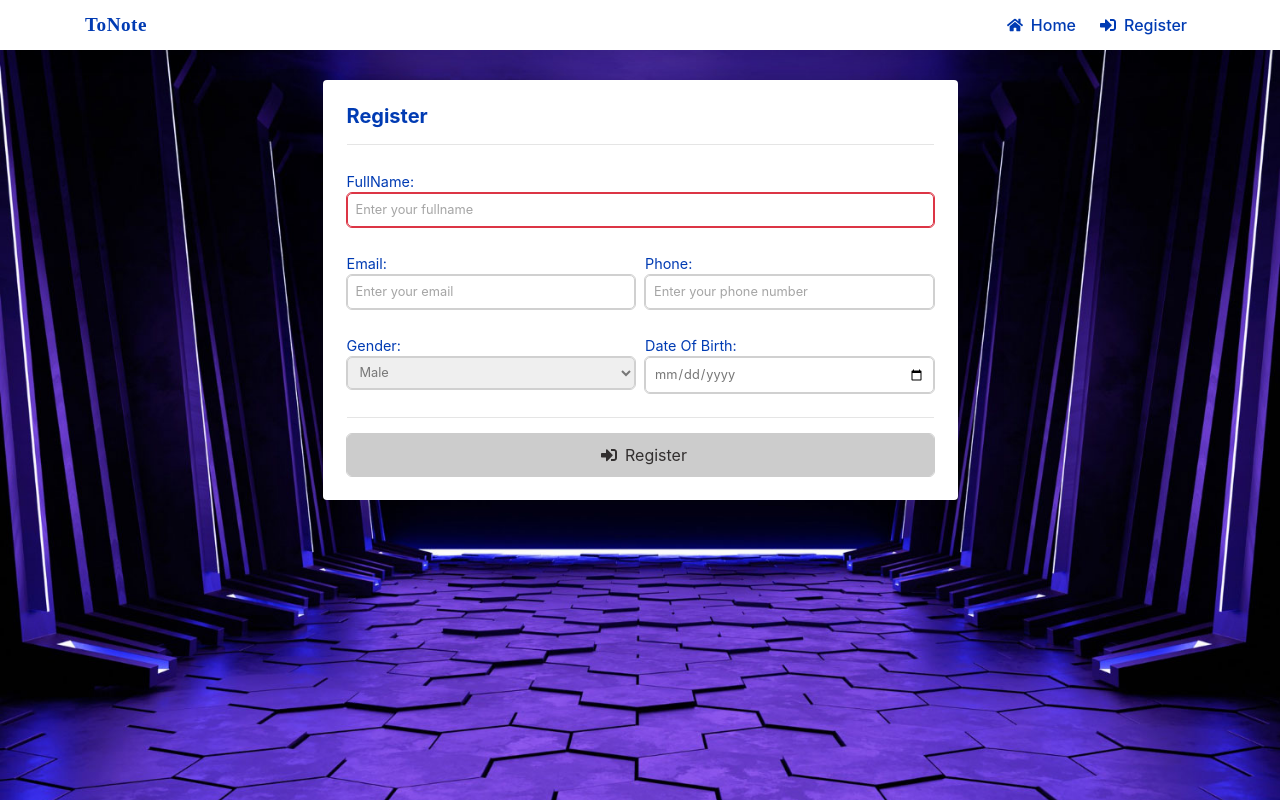
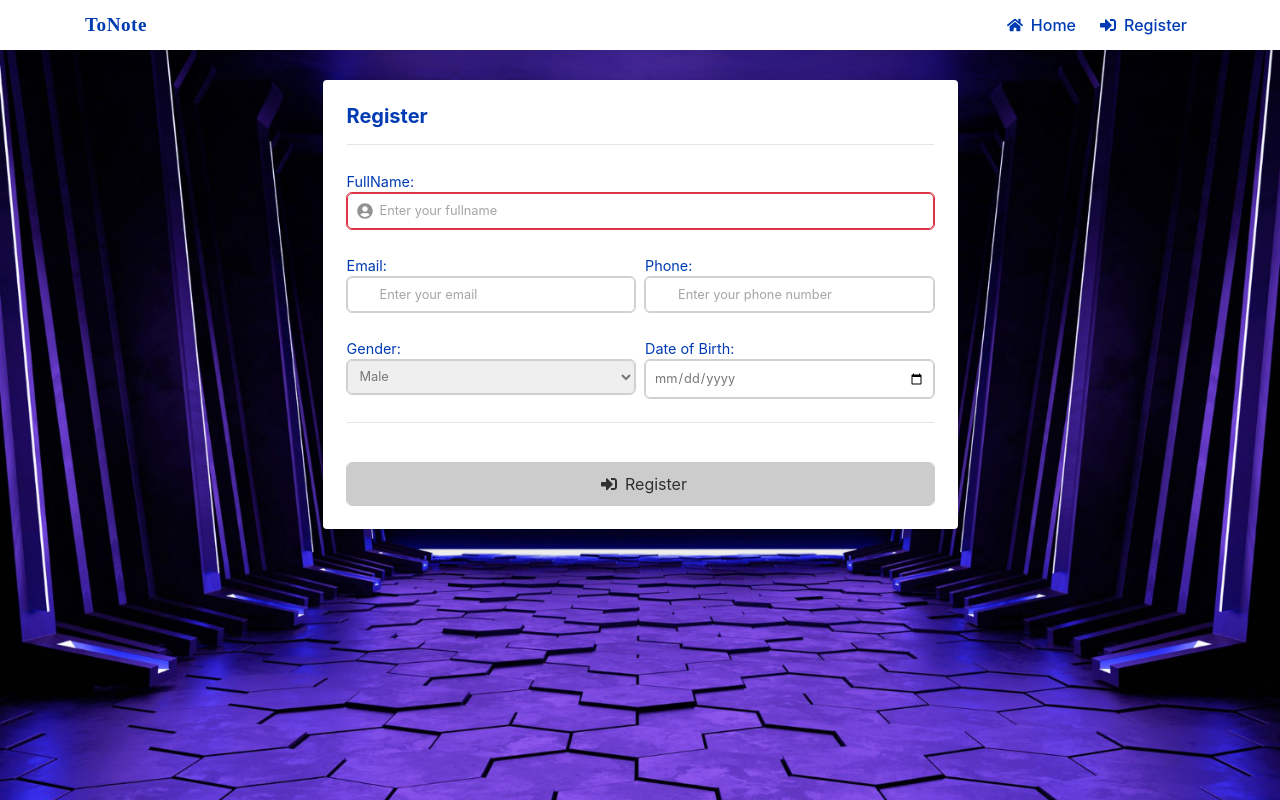
Before and after one commit to Abiodun-Samuel/tonote-project, a React (Create React App) app: page /register in a window 1280 px wide. Built offline with nearby package versions, Linux system fonts and the light colour scheme.

Commit message:
validation

```diff
--- a/src/components/Register/Register.jsx
+++ b/src/components/Register/Register.jsx
@@ -2,7 +2,7 @@ import { useEffect, useRef, useState } from "react";
 import "./register.css";
 import { FaCheck, FaTimes, FaInfoCircle } from "react-icons/fa";
 import { USER_REGEX, EMAIL_REGEX, PHONE_REGEX } from "../../utils/constants";
-import { FaSignInAlt } from "react-icons/fa";
+import { FaSignInAlt, FaUserCircle } from "react-icons/fa";
 
 const Register = () => {
   const userNameRef = useRef();
@@ -134,6 +134,8 @@ const Register = () => {
                         className={validName || !userName ? "hide" : "invalid"}
                       />
                     </label>
+                    <div className="input-box">
+                      <FaUserCircle className="input-icon" />
                       <input
                         className={validName ? "validinput" : ""}
                         type="text"
@@ -149,6 +151,8 @@ const Register = () => {
                         onFocus={() => setUserFocus(true)}
                         onBlur={() => setUserFocus(false)}
                       />
+                    </div>
+
                     <p
                       id="uidnote"
                       className={
@@ -181,7 +185,7 @@ const Register = () => {
                     </label>
                     <input
                       className={validEmail ? "validinput" : ""}
-                      type="text"
+                      type="email"
                       id="useremail"
                       autoComplete="off"
                       onChange={(e) => setUserEmail(e.target.value)}
@@ -297,7 +301,7 @@ const Register = () => {
 
                   <div className="col-6">
                     <label htmlFor="date">
-                      Date Of Birth:
+                      Date of Birth:
                       <FaCheck className={validDate ? "valid" : "hide"} />
                       <FaTimes
                         className={validDate || !date ? "hide" : "invalid"}
@@ -336,7 +340,7 @@ const Register = () => {
                 <hr />
 
                 <button
-                  className="button"
+                  className="button mt-4"
                   disabled={
                     !validName ||
                     !validGender ||
--- a/src/components/Register/register.css
+++ b/src/components/Register/register.css
@@ -19,12 +19,26 @@
    color: #a5a5a5;
 }
 
+.input-box{
+    position: relative;
+    display: flex;
+    align-items: center;
+}
+
+.input-icon {
+    position: absolute;
+    z-index: 10000;
+    margin-left: 10px;
+    color: #929292;
+}
+
+
 input[type="text"],
+input[type="email"],
 select,
 input[type="tel"],
 input[type="date"]
  {
-  padding: 0.4rem 0.5rem;
   outline: none;
   border: 0.5px solid #d0d0d0;
    outline: 0.5px solid #d0d0d0;
@@ -33,6 +47,18 @@ input[type="date"]
    font-size: 0.8rem;
    color: #777777;
    position: relative;
+}
+
+select,
+input[type="tel"],
+input[type="date"]{
+  padding: 0.45rem 0.5rem;
+}
+
+input[type="text"],
+input[type="email"],
+input[type="tel"]{
+  padding: 0.45rem 0.5rem 0.45rem 2rem;
 }
 
 input[type="date"]:focus,
@@ -96,6 +122,7 @@ color: var(--white);
     position: absolute;
     top: 70px;
     z-index: 10000000;
+    box-shadow: var(--shadow);
 }
 
 .instructions > svg {
```
Lines whose indentation alone changed are shown as unchanged.
